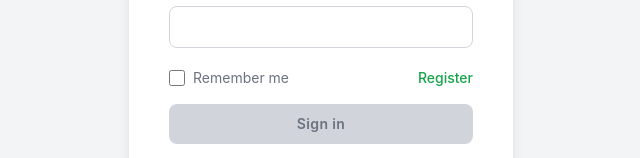
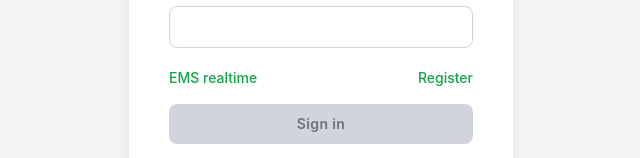
Before and after one commit to farizrivaldo98/eglapi_frontend, a React (Create React App) app: page / in a window 1280 px wide. Shown: the part 454-612 px from the top of the page, without its empty margins (319-959 px from the left). Built offline with nearby package versions, Linux system fonts and the light colour scheme.

Commit message:
update Realtime

```diff
--- a/src/components/Navbar.jsx
+++ b/src/components/Navbar.jsx
@@ -9,6 +9,7 @@ const navigation = [
   { name: "Utility",     path: "/Utility" },
   { name: "Production",  path: "/production" },
   { name: "Building",    path: "/building" },
+  { name: "EMS realtime", path: "/Scadamonitor"}
 ];
 
 const IDLE_TIMEOUT = 10 * 60 * 1000;
--- a/src/pages/Login.jsx
+++ b/src/pages/Login.jsx
@@ -93,15 +93,12 @@ function Login() {
 
           {/* Remember me + Register */}
           <div className="flex items-center justify-between pt-1">
-            <label className="flex items-center gap-2 text-sm text-gray-500 cursor-pointer">
-              <input
-                id="remember-me"
-                name="remember-me"
-                type="checkbox"
-                className="h-4 w-4 rounded border-gray-300 text-green-600 focus:ring-green-500"
-              />
-              Remember me
-            </label>
+           <a
+              href="Scadamonitor"
+              className="text-sm font-medium text-green-600 hover:text-green-500 transition"
+            >
+              EMS realtime
+            </a>
             <a
               href="register"
               className="text-sm font-medium text-green-600 hover:text-green-500 transition"
```
